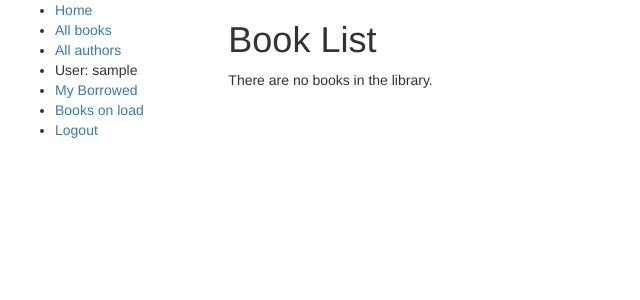
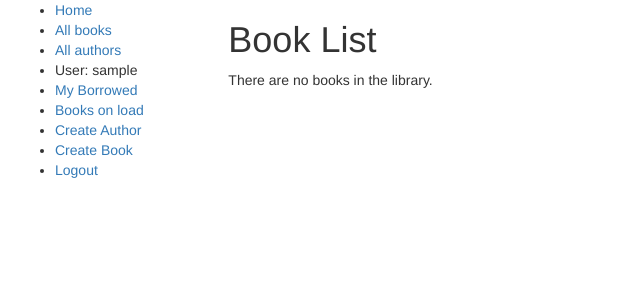
Before and after one commit to Teodorih/bookstore, a Django app: page /catalog/books/ in a window 1280 px wide. Shown: the top 300 px of the page, without its empty margins (0-640 px from the left). Run offline with Django 3.2, Linux system fonts and the light colour scheme; the visitor is signed in with stand-in values (Sample User, id 1); data that the repository does not hold is empty; parts of the project's set-up code (start-up, migrations or seed data) failed here and were passed over; some libraries are stand-ins or nearby versions.

Commit message:
add new forms

```diff
--- a/catalog/forms.py
+++ b/catalog/forms.py
@@ -43,4 +43,7 @@ class RenewBookModelForm(ModelForm):
 
     class Meta:
         model = BookInstance
-        fields = ['due_back',]
+        fields = ['due_back', ]
+        labels = {'due_back': _('Renewal date'), }
+        help_texts = {'due_back': _('Enter a date between now and 4 weeks (default 3).'), }
+        permissions = (("can_mark_returned", "Set book as returned"),)
--- a/catalog/models.py
+++ b/catalog/models.py
@@ -79,10 +79,6 @@ class BookInstance(models.Model):
 
     class Meta:
         ordering = ["due_back"]
-        fields = ['due_back', ]
-        labels = {'due_back': _('Renewal date'), }
-        help_texts = {'due_back': _('Enter a date between now and 4 weeks (default 3).'), }
-        permissions = (("can_mark_returned", "Set book as returned"),)
 
     def __str__(self):
         """
--- a/catalog/templates/base_generic.html
+++ b/catalog/templates/base_generic.html
@@ -30,6 +30,9 @@
           <li><a href="{% url 'my-borrowed' %}">My Borrowed</a></li>
           {% if perms.catalog.can_mark_returned %}
              <li><a href="{% url 'on-loan-books' %}">Books on load</a></li>
+             <li><a href="{% url 'author_create' %}">Create Author</a></li>
+             <li><a href="{% url 'book_create' %}">Create Book</a></li>
+
           {% endif %}
          <li><a href="{% url 'logout'%}?next={{request.path}}">Logout</a></li>
        {% else %}
--- a/catalog/templates/catalog/author_detail.html
+++ b/catalog/templates/catalog/author_detail.html
@@ -9,4 +9,9 @@
       <a href="{{ book.get_absolute_url }}"> <p>{{ book.title }}</p></a>
     {% endfor %}
   </div>
+
+    {% if perms.catalog.can_mark_returned %}
+         <p><a href="{% url 'author_update' author.pk %}"> Edit </a>  </p>
+         <p><a href="{% url 'author_delete' author.pk %}"> Delete </a>  </p>
+    {% endif %}
 {% endblock %}
--- a/catalog/templates/catalog/book_detail.html
+++ b/catalog/templates/catalog/book_detail.html
@@ -19,5 +19,11 @@
     <p><strong>Imprint:</strong> {{copy.imprint}}</p>
     <p class="text-muted"><strong>Id:</strong> {{copy.id}}</p>
     {% endfor %}
+
   </div>
+
+   {% if perms.catalog.can_mark_returned %}
+         <p><a href="{% url 'book_update' book.pk %}"> Edit </a></p>
+         <p><a href="{% url 'book_delete' book.pk %}"> Delete </a></p>
+    {% endif %}
 {% endblock %}
--- a/catalog/urls.py
+++ b/catalog/urls.py
@@ -14,5 +14,8 @@ urlpatterns = [
     url(r'^author/create/$', views.AuthorCreate.as_view(), name='author_create'),
     url(r'^author/(?P<pk>\d+)/update/$', views.AuthorUpdate.as_view(), name='author_update'),
     url(r'^author/(?P<pk>\d+)/delete/$', views.AuthorDelete.as_view(), name='author_delete'),
+    url(r'^book/create/$', views.BookCreate.as_view(), name='book_create'),
+    url(r'^book/(?P<pk>\d+)/update/$', views.BookCreate.as_view(), name='book_update'),
+    url(r'^book/(?P<pk>\d+)/delete/$', views.BookCreate.as_view(), name='book_delete'),
 
 ]
--- a/catalog/views.py
+++ b/catalog/views.py
@@ -138,7 +138,7 @@ class BookCreate(CreateView):
 
 class BookUpdate(UpdateView):
     model = Book
-    fields = '__all__'
+    fields = ['title', 'author', 'summary', 'isbn', 'genre', 'language']
 
 
 class BookDelete(DeleteView):
```
